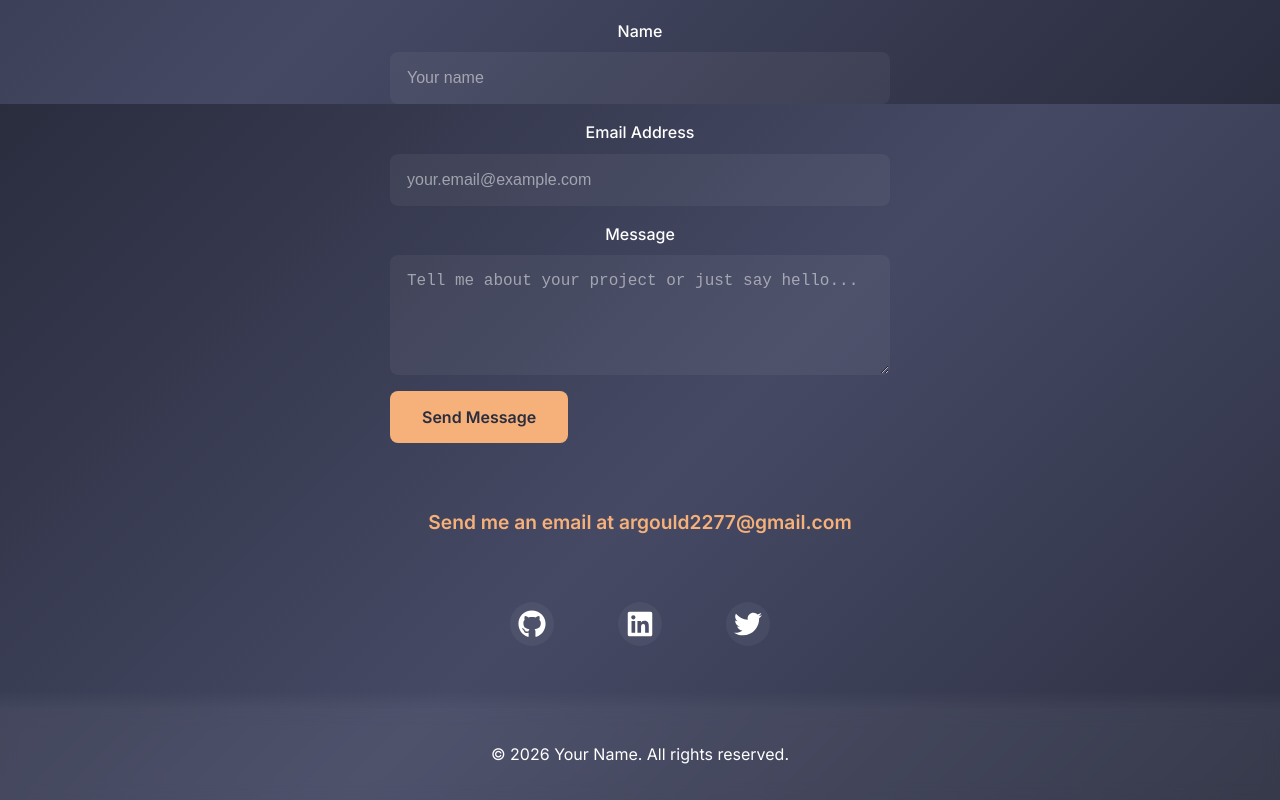
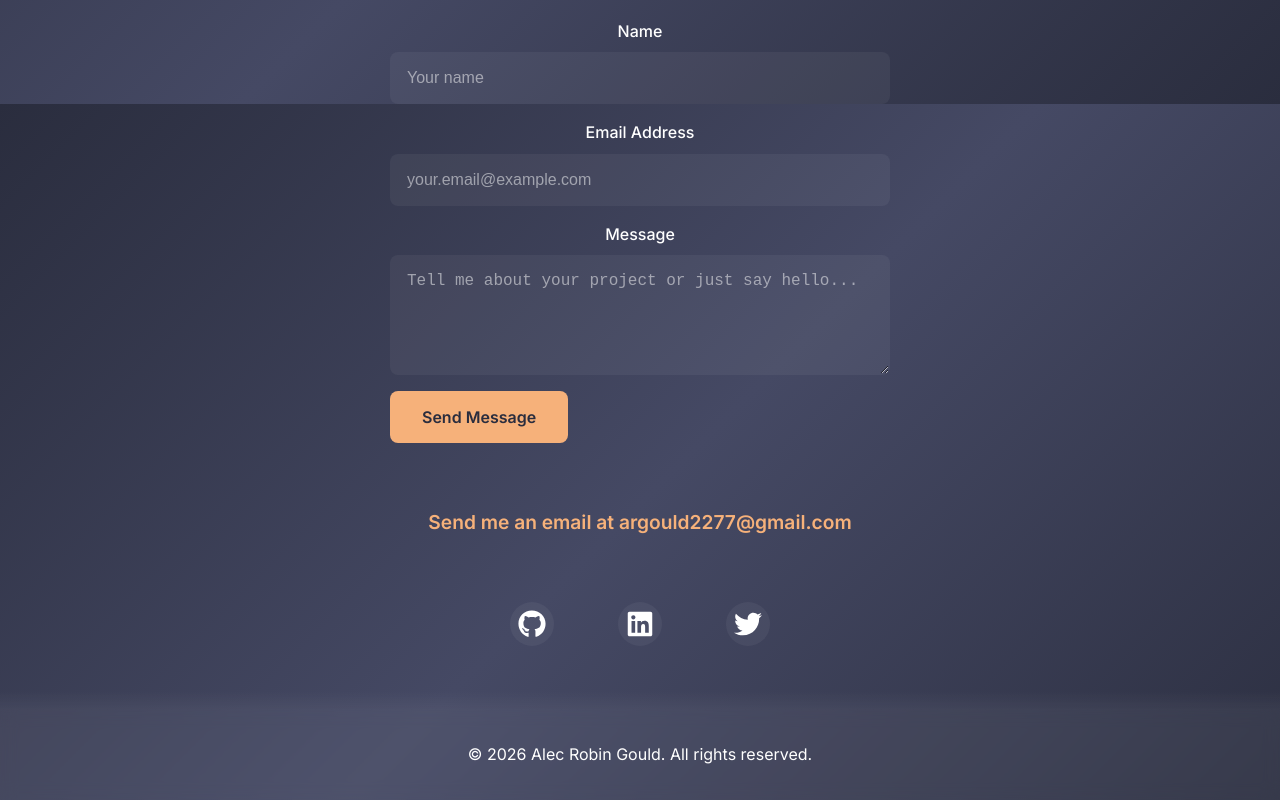
Before and after one commit to AlecRobinGould/websiteAlec, a React (Vite) app in the folder frontend/: page / in a window 1280 px wide. Shown: the part 3896-4696 px from the top of the page. Built offline with nearby package versions, Linux system fonts and the light colour scheme.

Commit message:
modified:   frontend/src/components/layout/Layout.tsx

```diff
--- a/frontend/src/components/layout/Layout.tsx
+++ b/frontend/src/components/layout/Layout.tsx
@@ -216,7 +216,7 @@
 
       <Footer role="contentinfo">
         <div className="container">
-          <p>© {new Date().getFullYear()} Your Name. All rights reserved.</p>
+          <p>© {new Date().getFullYear()} Alec Robin Gould. All rights reserved.</p>
         </div>
       </Footer>
     </LayoutWrapper>
```
